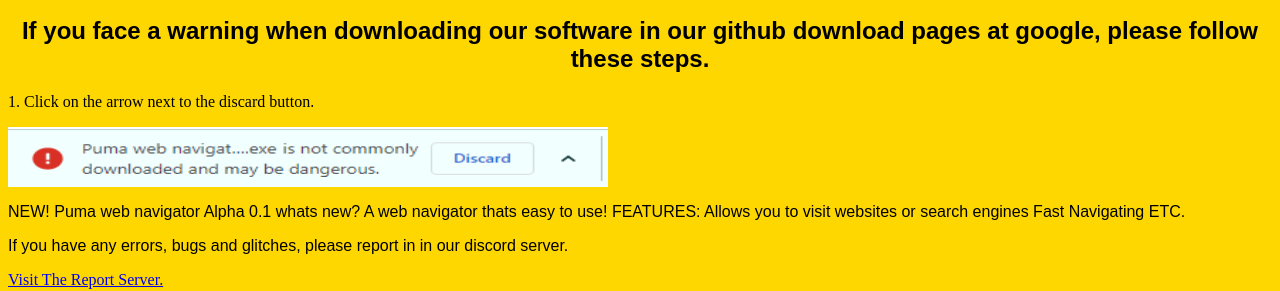
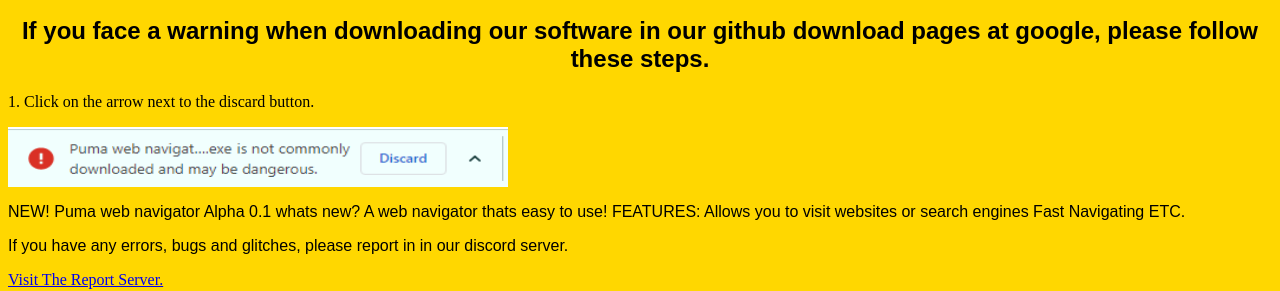
Before and after one commit to PumaDevelopInc/Official-website-of-Puma-Develop-Inc., a plain HTML site: page index.html in a window 1280 px wide. Shown: the part 97-388 px from the top of the page. Drawn offline with Linux system fonts and the light colour scheme.

Commit message:
Update index.html

```diff
--- a/index.html
+++ b/index.html
@@ -3,7 +3,7 @@
 
 <h2 style="font-family: sans-serif">If you face a warning when downloading our software in our github download pages at google, please follow these steps.</h2>
 <p syle="font-family: sans-serif">1. Click on the arrow next to the discard button.</p>
-<img src="step1.png" alt="step 1" width="600" height="60">
+<img src="step1.png" alt="step 1" width="500" height="60">
 
 
 
```
